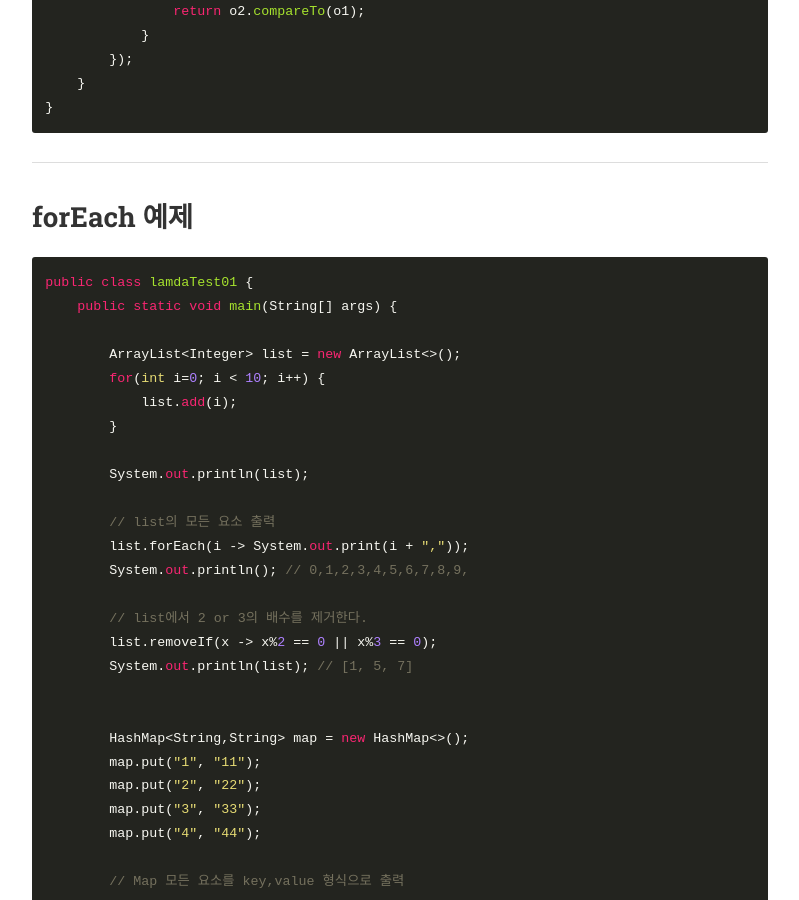
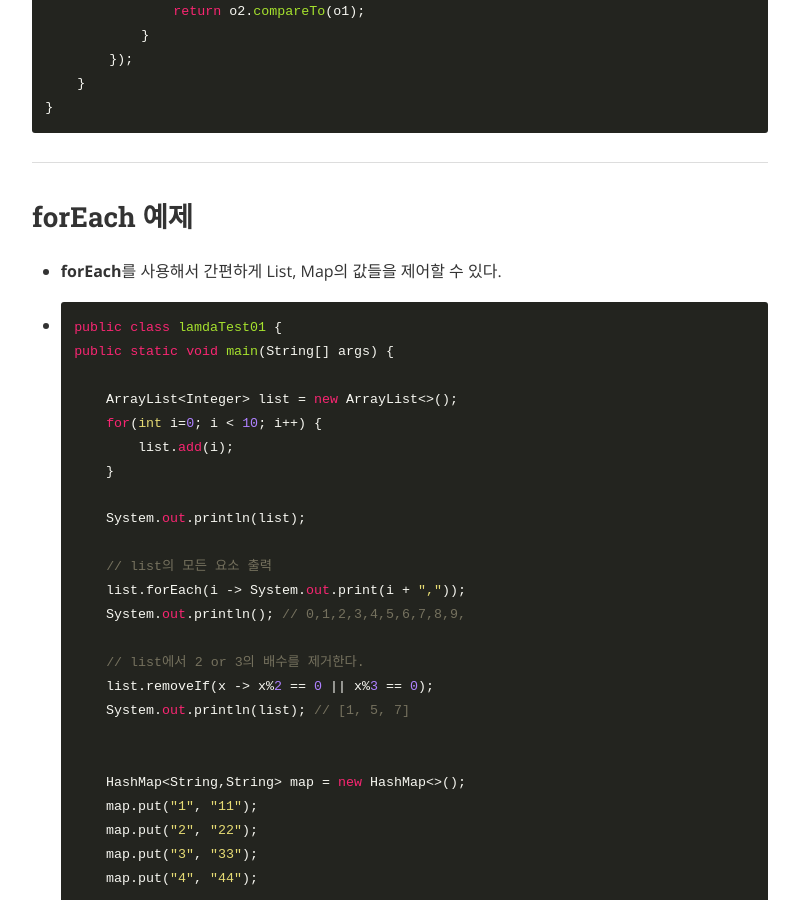
Before and after one commit to yOneChu/kyhslam.github.io, a Jekyll site: the page built from _posts/Java/2016-06-10-[Java] 람다식이란.md, in a window 1280 px wide and 900 px high, scrolled down 2164 px. Shown: the whole window, without its empty margins (240-1039 px from the left). Built offline with Jekyll 4.4.1, drawn with Linux system fonts in a browser that asks for light colours; nearby versions of some CDN libraries.

Commit message:
Update 2016-06-10-[Java] 람다식이란.md

````diff
--- a/_posts/Java/2016-06-10-[Java] 람다식이란.md
+++ b/_posts/Java/2016-06-10-[Java] 람다식이란.md
@@ -76,6 +76,8 @@ public class wrapper_test01 {
 
 
 ## **forEach 예제** ##
+- **forEach**를 사용해서 간편하게 List, Map의 값들을 제어할 수 있다.
+-
 ```java
 public class lamdaTest01 {
     public static void main(String[] args) {
````
